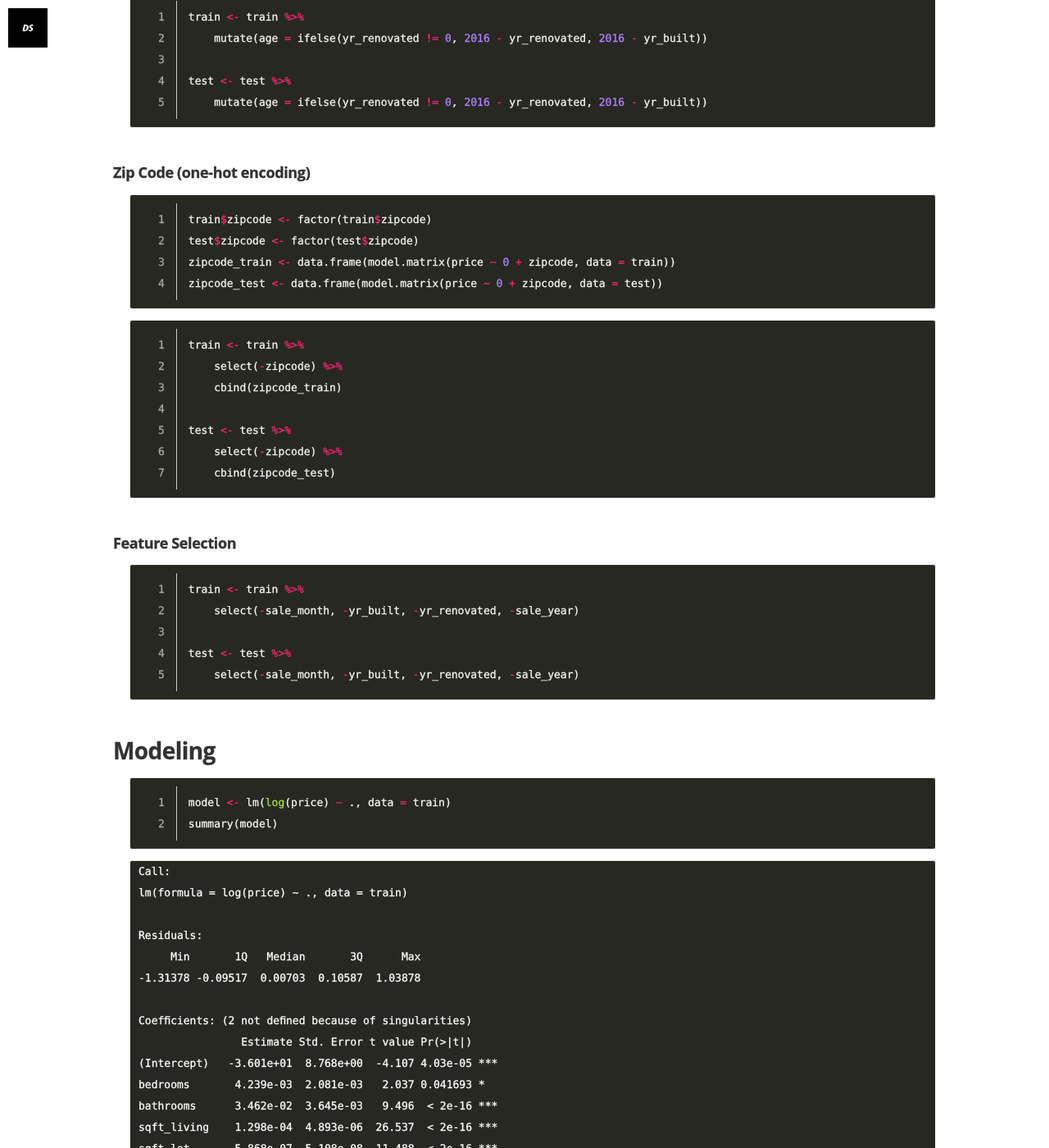
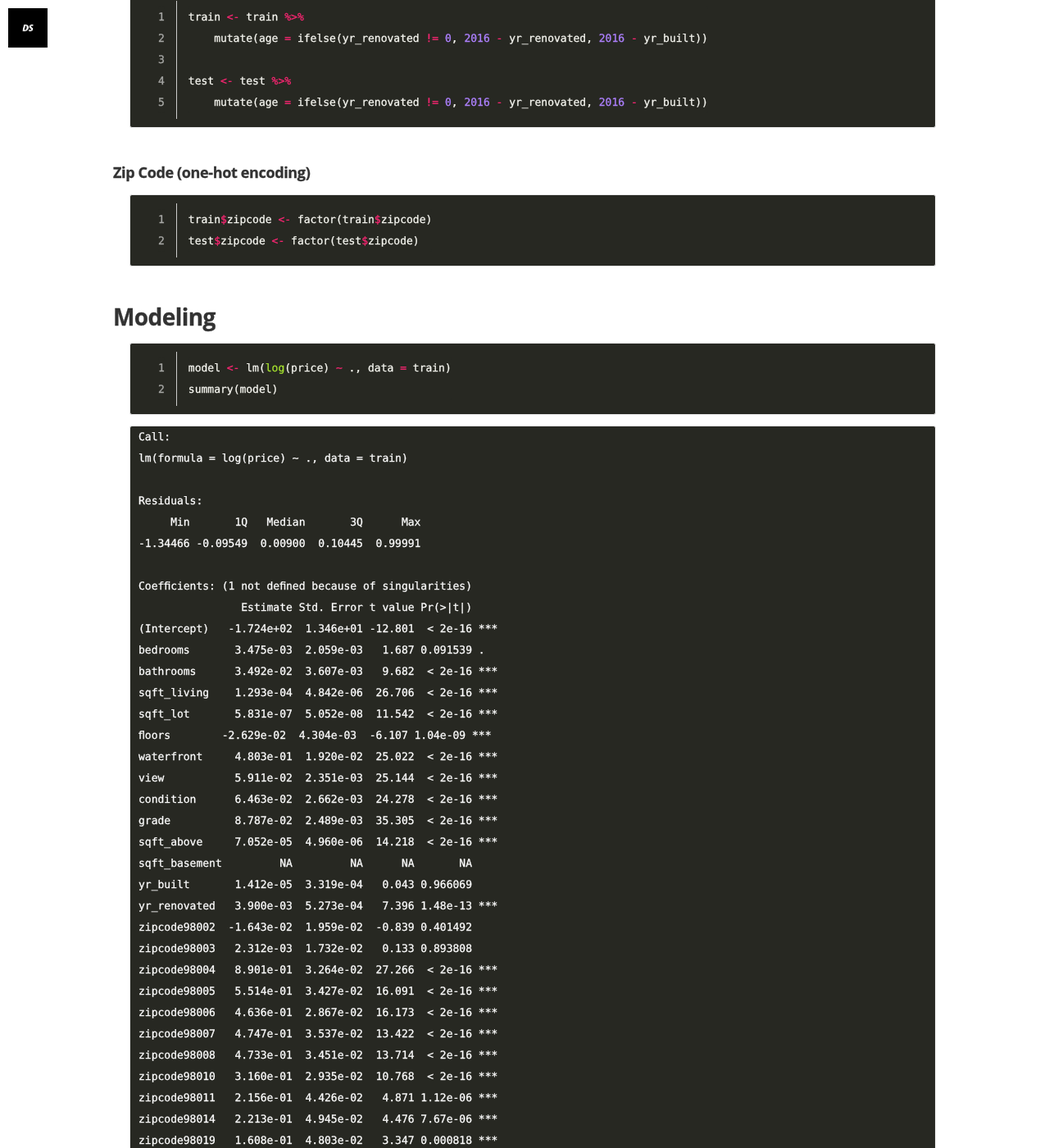
Before and after one commit to otzslayer/deprecated-blog, a Jekyll site: the page built from _posts/machine_learning/2017-01-20-king-county.md, in a window 1280 px wide and 1400 px high, scrolled down 19154 px. Shown: the whole window at 82% size. Built offline with Jekyll 4.4.1, drawn with Linux system fonts in a browser that asks for light colours; nearby versions of some CDN libraries; some web fonts are replaced; library files that are not in the unit come from our copies; formulas are drawn with MathJax 3; some of the changed text lies outside the part shown.

Commit message:
Post Modified 170206

```diff
--- a/_posts/machine_learning/2017-01-20-king-county.md
+++ b/_posts/machine_learning/2017-01-20-king-county.md
@@ -1,7 +1,7 @@
 ---
 title: "House Sales in King County, USA"
 author: "Jaeyoon Han"
-date: "2017-01-20"
+date: "2017-02-06"
 output: html_document
 layout: post
 image: /assets/article_images/2017-01-20-king-county/title.jpg
@@ -76,7 +76,7 @@ ggmap(kingCounty) +
     scale_alpha(range = c(0.2, 0.4), guide = FALSE)
 {% endhighlight %}
 
-<img src="/assets/article_images/2017-01-20-king-county/unnamed-chunk-422-1.png" title="plot of chunk unnamed-chunk-422" alt="plot of chunk unnamed-chunk-422" width="1008" style="display: block; margin: auto;" />
+<img src="/assets/article_images/2017-01-20-king-county/unnamed-chunk-4-1.png" title="plot of chunk unnamed-chunk-4" alt="plot of chunk unnamed-chunk-4" width="1008" style="display: block; margin: auto;" />
 
 - 대부분의 데이터가 시애틀 지역을 기반에 두고 있으며, 외곽의 버클리나 스노퀄미 등의 지역의 데이터도 포함되어 있다.
 
@@ -170,7 +170,7 @@ ggmap(kingCounty) +
     scale_color_gradient(low = "green", high = "red")
 {% endhighlight %}
 
-<img src="/assets/article_images/2017-01-20-king-county/unnamed-chunk-426-1.png" title="plot of chunk unnamed-chunk-426" alt="plot of chunk unnamed-chunk-426" width="1008" style="display: block; margin: auto;" />
+<img src="/assets/article_images/2017-01-20-king-county/unnamed-chunk-8-1.png" title="plot of chunk unnamed-chunk-8" alt="plot of chunk unnamed-chunk-8" width="1008" style="display: block; margin: auto;" />
 
 - `price`를 로그화하여 시각화한 결과로, 남부(`lat < 47.5`)보다 북부(`lat >= 47.5`) 쪽의 가격이 더 높음을 알 수 있다.
 - 그 중에서도 해변가에 인접한 곳의 가격이 더 높다.
@@ -183,7 +183,7 @@ cor_House <- cor(House[, -1])
 corrplot(cor_House, order = "hclust")
 {% endhighlight %}
 
-<img src="/assets/article_images/2017-01-20-king-county/unnamed-chunk-427-1.png" title="plot of chunk unnamed-chunk-427" alt="plot of chunk unnamed-chunk-427" width="1008" style="display: block; margin: auto;" />
+<img src="/assets/article_images/2017-01-20-king-county/unnamed-chunk-9-1.png" title="plot of chunk unnamed-chunk-9" alt="plot of chunk unnamed-chunk-9" width="1008" style="display: block; margin: auto;" />
 
 #### Boxplots
 
@@ -206,7 +206,7 @@ train %>%
     )
 {% endhighlight %}
 
-<img src="/assets/article_images/2017-01-20-king-county/unnamed-chunk-428-1.png" title="plot of chunk unnamed-chunk-428" alt="plot of chunk unnamed-chunk-428" width="1008" style="display: block; margin: auto;" />
+<img src="/assets/article_images/2017-01-20-king-county/unnamed-chunk-10-1.png" title="plot of chunk unnamed-chunk-10" alt="plot of chunk unnamed-chunk-10" width="1008" style="display: block; margin: auto;" />
 
 - `grade`가 한 단계 높아질 때마다 가격이 기하급수적으로 증가하는 것으로 보인다. 확인을 위해서 `log(price)`에 대해서 박스플롯을 그려본다.
 
@@ -227,7 +227,7 @@ train %>%
     )
 {% endhighlight %}
 
-<img src="/assets/article_images/2017-01-20-king-county/unnamed-chunk-429-1.png" title="plot of chunk unnamed-chunk-429" alt="plot of chunk unnamed-chunk-429" width="1008" style="display: block; margin: auto;" />
+<img src="/assets/article_images/2017-01-20-king-county/unnamed-chunk-11-1.png" title="plot of chunk unnamed-chunk-11" alt="plot of chunk unnamed-chunk-11" width="1008" style="display: block; margin: auto;" />
 
 ###### Year Build - Price
 
@@ -240,7 +240,7 @@ train %>%
     geom_boxplot()
 {% endhighlight %}
 
-<img src="/assets/article_images/2017-01-20-king-county/unnamed-chunk-430-1.png" title="plot of chunk unnamed-chunk-430" alt="plot of chunk unnamed-chunk-430" width="1008" style="display: block; margin: auto;" />
+<img src="/assets/article_images/2017-01-20-king-county/unnamed-chunk-12-1.png" title="plot of chunk unnamed-chunk-12" alt="plot of chunk unnamed-chunk-12" width="1008" style="display: block; margin: auto;" />
 
 - 건물이 지어진 연대와 가격 사이에는 큰 인사이트를 얻기 힘들어 보인다.
 
@@ -256,7 +256,7 @@ train %>%
     geom_boxplot()
 {% endhighlight %}
 
-<img src="/assets/article_images/2017-01-20-king-county/unnamed-chunk-431-1.png" title="plot of chunk unnamed-chunk-431" alt="plot of chunk unnamed-chunk-431" width="1008" style="display: block; margin: auto;" />
+<img src="/assets/article_images/2017-01-20-king-county/unnamed-chunk-13-1.png" title="plot of chunk unnamed-chunk-13" alt="plot of chunk unnamed-chunk-13" width="1008" style="display: block; margin: auto;" />
 
 - 집을 개조한 경우, 최근에 개조할 수록 가격이 조금이라도 증가하는 경향을 보인다.
 
@@ -270,7 +270,7 @@ train %>%
     geom_boxplot()
 {% endhighlight %}
 
-<img src="/assets/article_images/2017-01-20-king-county/unnamed-chunk-432-1.png" title="plot of chunk unnamed-chunk-432" alt="plot of chunk unnamed-chunk-432" width="1008" style="display: block; margin: auto;" />
+<img src="/assets/article_images/2017-01-20-king-county/unnamed-chunk-14-1.png" title="plot of chunk unnamed-chunk-14" alt="plot of chunk unnamed-chunk-14" width="1008" style="display: block; margin: auto;" />
 
 - 개조한 집의 가격이 대체로 비싸게 책정됨을 알 수 있다.
 
@@ -284,7 +284,7 @@ train %>%
     geom_boxplot()
 {% endhighlight %}
 
-<img src="/assets/article_images/2017-01-20-king-county/unnamed-chunk-433-1.png" title="plot of chunk unnamed-chunk-433" alt="plot of chunk unnamed-chunk-433" width="1008" style="display: block; margin: auto;" />
+<img src="/assets/article_images/2017-01-20-king-county/unnamed-chunk-15-1.png" title="plot of chunk unnamed-chunk-15" alt="plot of chunk unnamed-chunk-15" width="1008" style="display: block; margin: auto;" />
 
 
 {% highlight r linenos %}
@@ -294,7 +294,7 @@ train %>%
     geom_boxplot()
 {% endhighlight %}
 
-<img src="/assets/article_images/2017-01-20-king-county/unnamed-chunk-434-1.png" title="plot of chunk unnamed-chunk-434" alt="plot of chunk unnamed-chunk-434" width="1008" style="display: block; margin: auto;" />
+<img src="/assets/article_images/2017-01-20-king-county/unnamed-chunk-16-1.png" title="plot of chunk unnamed-chunk-16" alt="plot of chunk unnamed-chunk-16" width="1008" style="display: block; margin: auto;" />
 
 - 두 변수 모두 가격에 영향을 미치는 것으로 보이진 않는다.
 
@@ -308,7 +308,7 @@ train %>%
     geom_boxplot()
 {% endhighlight %}
 
-<img src="/assets/article_images/2017-01-20-king-county/unnamed-chunk-435-1.png" title="plot of chunk unnamed-chunk-435" alt="plot of chunk unnamed-chunk-435" width="1008" style="display: block; margin: auto;" />
+<img src="/assets/article_images/2017-01-20-king-county/unnamed-chunk-17-1.png" title="plot of chunk unnamed-chunk-17" alt="plot of chunk unnamed-chunk-17" width="1008" style="display: block; margin: auto;" />
 
 - `log(price)`와 `bathrooms`는 유사 선형관계를 가진다.
 
@@ -321,7 +321,7 @@ train %>%
     geom_line() + geom_point(shape = 21)
 {% endhighlight %}
 
-<img src="/assets/article_images/2017-01-20-king-county/unnamed-chunk-436-1.png" title="plot of chunk unnamed-chunk-436" alt="plot of chunk unnamed-chunk-436" width="1008" style="display: block; margin: auto;" />
+<img src="/assets/article_images/2017-01-20-king-county/unnamed-chunk-18-1.png" title="plot of chunk unnamed-chunk-18" alt="plot of chunk unnamed-chunk-18" width="1008" style="display: block; margin: auto;" />
 
 
 {% highlight r linenos %}
@@ -330,7 +330,7 @@ train %>%
     geom_line() + geom_point(shape = 21)
 {% endhighlight %}
 
-<img src="/assets/article_images/2017-01-20-king-county/unnamed-chunk-437-1.png" title="plot of chunk unnamed-chunk-437" alt="plot of chunk unnamed-chunk-437" width="1008" style="display: block; margin: auto;" />
+<img src="/assets/article_images/2017-01-20-king-county/unnamed-chunk-19-1.png" title="plot of chunk unnamed-chunk-19" alt="plot of chunk unnamed-chunk-19" width="1008" style="display: block; margin: auto;" />
 
 - 위도와 경도 모두 특정 영역에서 높은 가격대가 형성이 되어 있다. 변수를 새로 생성해서 영역을 분리하는 것이 도움이 될 것으로 보인다.
     - Latitude : ~47.5 / 47.5 ~ 47.6 / 47.6 ~
@@ -363,7 +363,7 @@ train %>%
     geom_boxplot()
 {% endhighlight %}
 
-<img src="/assets/article_images/2017-01-20-king-county/unnamed-chunk-439-1.png" title="plot of chunk unnamed-chunk-439" alt="plot of chunk unnamed-chunk-439" width="1008" style="display: block; margin: auto;" />
+<img src="/assets/article_images/2017-01-20-king-county/unnamed-chunk-21-1.png" title="plot of chunk unnamed-chunk-21" alt="plot of chunk unnamed-chunk-21" width="1008" style="display: block; margin: auto;" />
 
 - **one-hot encoding** 으로 데이터를 확장하는 것을 고려하자.
 
@@ -414,30 +414,6 @@ test <- test %>%
 {% highlight r linenos %}
 train$zipcode <- factor(train$zipcode)
 test$zipcode <- factor(test$zipcode)
-zipcode_train <- data.frame(model.matrix(price ~ 0 + zipcode, data = train))
-zipcode_test <- data.frame(model.matrix(price ~ 0 + zipcode, data = test))
-{% endhighlight %}
-
-
-{% highlight r linenos %}
-train <- train %>%
-    select(-zipcode) %>%
-    cbind(zipcode_train)
-
-test <- test %>%
-    select(-zipcode) %>%
-    cbind(zipcode_test)
-{% endhighlight %}
-
-###### Feature Selection
-
-
-{% highlight r linenos %}
-train <- train %>%
-    select(-sale_month, -yr_built, -yr_renovated, -sale_year)
-
-test <- test %>%
-    select(-sale_month, -yr_built, -yr_renovated, -sale_year)
 {% endhighlight %}
 
 ### Modeling
@@ -457,106 +433,109 @@ lm(formula = log(price) ~ ., data = train)
 
 Residuals:
      Min       1Q   Median       3Q      Max
--1.31378 -0.09517  0.00703  0.10587  1.03878
+-1.34466 -0.09549  0.00900  0.10445  0.99991
 
-Coefficients: (2 not defined because of singularities)
+Coefficients: (1 not defined because of singularities)
                 Estimate Std. Error t value Pr(>|t|)
-(Intercept)   -3.601e+01  8.768e+00  -4.107 4.03e-05 ***
-bedrooms       4.239e-03  2.081e-03   2.037 0.041693 *
-bathrooms      3.462e-02  3.645e-03   9.496  < 2e-16 ***
-sqft_living    1.298e-04  4.893e-06  26.537  < 2e-16 ***
-sqft_lot       5.868e-07  5.108e-08  11.488  < 2e-16 ***
-floors        -2.920e-02  4.340e-03  -6.728 1.78e-11 ***
-waterfront     4.725e-01  1.939e-02  24.373  < 2e-16 ***
-view           5.974e-02  2.376e-03  25.144  < 2e-16 ***
-condition      6.171e-02  2.686e-03  22.978  < 2e-16 ***
-grade          8.768e-02  2.515e-03  34.859  < 2e-16 ***
-sqft_above     6.999e-05  5.013e-06  13.961  < 2e-16 ***
+(Intercept)   -1.724e+02  1.346e+01 -12.801  < 2e-16 ***
+bedrooms       3.475e-03  2.059e-03   1.687 0.091539 .
+bathrooms      3.492e-02  3.607e-03   9.682  < 2e-16 ***
+sqft_living    1.293e-04  4.842e-06  26.706  < 2e-16 ***
+sqft_lot       5.831e-07  5.052e-08  11.542  < 2e-16 ***
+floors        -2.629e-02  4.304e-03  -6.107 1.04e-09 ***
+waterfront     4.803e-01  1.920e-02  25.022  < 2e-16 ***
+view           5.911e-02  2.351e-03  25.144  < 2e-16 ***
+condition      6.463e-02  2.662e-03  24.278  < 2e-16 ***
+grade          8.787e-02  2.489e-03  35.305  < 2e-16 ***
+sqft_above     7.052e-05  4.960e-06  14.218  < 2e-16 ***
 sqft_basement         NA         NA      NA       NA
-long          -2.753e-01  6.418e-02  -4.289 1.80e-05 ***
-sqft_living15  8.800e-05  3.976e-06  22.134  < 2e-16 ***
-sqft_lot15     2.062e-07  8.077e-08   2.553 0.010704 *
-lat1           2.958e-01  9.253e-02   3.197 0.001391 **
-lat2           2.982e-01  9.247e-02   3.225 0.001262 **
-lat3           2.985e-01  9.241e-02   3.231 0.001238 **
-isRenovated    1.015e-01  8.029e-03  12.639  < 2e-16 ***
-age            1.292e-04  9.020e-05   1.432 0.152121
-zipcode98001  -6.000e-01  3.607e-02 -16.634  < 2e-16 ***
-zipcode98002  -6.126e-01  3.846e-02 -15.930  < 2e-16 ***
-zipcode98003  -5.942e-01  3.584e-02 -16.581  < 2e-16 ***
-zipcode98004   2.902e-01  2.229e-02  13.020  < 2e-16 ***
-zipcode98005  -4.894e-02  2.667e-02  -1.835 0.066498 .
-zipcode98006  -1.380e-01  2.789e-02  -4.947 7.62e-07 ***
-zipcode98007  -1.268e-01  2.828e-02  -4.482 7.46e-06 ***
-zipcode98008  -1.279e-01  2.639e-02  -4.847 1.27e-06 ***
-zipcode98010  -2.817e-01  4.484e-02  -6.283 3.40e-10 ***
-zipcode98011  -3.903e-01  2.660e-02 -14.673  < 2e-16 ***
-zipcode98014  -3.849e-01  4.268e-02  -9.017  < 2e-16 ***
-zipcode98019  -4.412e-01  3.629e-02 -12.157  < 2e-16 ***
-zipcode98022  -4.476e-01  4.886e-02  -9.162  < 2e-16 ***
-zipcode98023  -6.604e-01  3.543e-02 -18.638  < 2e-16 ***
-zipcode98024  -2.707e-01  4.497e-02  -6.019 1.80e-09 ***
-zipcode98027  -1.907e-01  3.268e-02  -5.836 5.45e-09 ***
-zipcode98028  -4.286e-01  2.351e-02 -18.230  < 2e-16 ***
-zipcode98029  -1.172e-01  3.455e-02  -3.394 0.000691 ***
-zipcode98030  -5.375e-01  3.506e-02 -15.332  < 2e-16 ***
-zipcode98031  -5.322e-01  3.289e-02 -16.180  < 2e-16 ***
-zipcode98032  -6.489e-01  3.645e-02 -17.805  < 2e-16 ***
-zipcode98033  -3.920e-02  2.198e-02  -1.784 0.074466 .
-zipcode98034  -2.973e-01  2.154e-02 -13.803  < 2e-16 ***
-zipcode98038  -3.803e-01  3.779e-02 -10.065  < 2e-16 ***
-zipcode98039   4.061e-01  3.498e-02  11.612  < 2e-16 ***
-zipcode98040   7.559e-02  2.678e-02   2.823 0.004770 **
-zipcode98042  -5.138e-01  3.532e-02 -14.550  < 2e-16 ***
-zipcode98045  -1.860e-01  4.867e-02  -3.822 0.000133 ***
-zipcode98052  -1.631e-01  2.438e-02  -6.689 2.33e-11 ***
-zipcode98053  -1.842e-01  2.988e-02  -6.166 7.20e-10 ***
-zipcode98055  -4.753e-01  3.046e-02 -15.607  < 2e-16 ***
-zipcode98056  -4.058e-01  2.782e-02 -14.587  < 2e-16 ***
-zipcode98058  -4.522e-01  3.126e-02 -14.464  < 2e-16 ***
-zipcode98059  -3.239e-01  2.961e-02 -10.936  < 2e-16 ***
-zipcode98065  -2.789e-01  4.200e-02  -6.641 3.22e-11 ***
-zipcode98070  -3.861e-01  3.497e-02 -11.040  < 2e-16 ***
-zipcode98072  -3.363e-01  2.770e-02 -12.139  < 2e-16 ***
-zipcode98074  -2.122e-01  2.839e-02  -7.474 8.22e-14 ***
-zipcode98075  -1.885e-01  3.323e-02  -5.671 1.45e-08 ***
-zipcode98077  -3.683e-01  3.179e-02 -11.587  < 2e-16 ***
-zipcode98092  -5.333e-01  3.842e-02 -13.883  < 2e-16 ***
-zipcode98102   1.006e-01  2.585e-02   3.893 9.96e-05 ***
-zipcode98103  -5.077e-02  1.660e-02  -3.058 0.002234 **
-zipcode98105   9.266e-02  2.092e-02   4.428 9.56e-06 ***
-zipcode98106  -4.839e-01  2.438e-02 -19.850  < 2e-16 ***
-zipcode98107  -3.155e-02  1.918e-02  -1.645 0.099985 .
-zipcode98108  -4.570e-01  2.662e-02 -17.165  < 2e-16 ***
-zipcode98109   1.570e-01  2.457e-02   6.389 1.72e-10 ***
-zipcode98112   2.188e-01  2.018e-02  10.842  < 2e-16 ***
-zipcode98115  -3.856e-02  1.737e-02  -2.220 0.026423 *
-zipcode98116  -6.890e-02  2.351e-02  -2.930 0.003390 **
-zipcode98117  -6.495e-02  1.655e-02  -3.925 8.69e-05 ***
-zipcode98118  -3.400e-01  2.436e-02 -13.953  < 2e-16 ***
-zipcode98119   1.261e-01  2.104e-02   5.992 2.12e-09 ***
-zipcode98122  -3.012e-02  1.954e-02  -1.542 0.123165
-zipcode98125  -2.859e-01  1.938e-02 -14.751  < 2e-16 ***
-zipcode98126  -2.750e-01  2.410e-02 -11.411  < 2e-16 ***
-zipcode98133  -4.204e-01  1.872e-02 -22.454  < 2e-16 ***
-zipcode98136  -1.395e-01  2.541e-02  -5.490 4.08e-08 ***
-zipcode98144  -1.511e-01  2.383e-02  -6.341 2.34e-10 ***
-zipcode98146  -4.886e-01  2.573e-02 -18.993  < 2e-16 ***
-zipcode98148  -4.721e-01  4.026e-02 -11.726  < 2e-16 ***
-zipcode98155  -4.440e-01  2.056e-02 -21.597  < 2e-16 ***
-zipcode98166  -3.706e-01  2.901e-02 -12.774  < 2e-16 ***
-zipcode98168  -6.190e-01  2.734e-02 -22.639  < 2e-16 ***
-zipcode98177  -2.873e-01  2.077e-02 -13.834  < 2e-16 ***
-zipcode98178  -5.618e-01  2.777e-02 -20.234  < 2e-16 ***
-zipcode98188  -5.332e-01  3.250e-02 -16.406  < 2e-16 ***
-zipcode98198  -5.906e-01  3.155e-02 -18.720  < 2e-16 ***
-zipcode98199          NA         NA      NA       NA
+yr_built       1.412e-05  3.319e-04   0.043 0.966069
+yr_renovated   3.900e-03  5.273e-04   7.396 1.48e-13 ***
+zipcode98002  -1.643e-02  1.959e-02  -0.839 0.401492
+zipcode98003   2.312e-03  1.732e-02   0.133 0.893808
+zipcode98004   8.901e-01  3.264e-02  27.266  < 2e-16 ***
+zipcode98005   5.514e-01  3.427e-02  16.091  < 2e-16 ***
+zipcode98006   4.636e-01  2.867e-02  16.173  < 2e-16 ***
+zipcode98007   4.747e-01  3.537e-02  13.422  < 2e-16 ***
+zipcode98008   4.733e-01  3.451e-02  13.714  < 2e-16 ***
+zipcode98010   3.160e-01  2.935e-02  10.768  < 2e-16 ***
+zipcode98011   2.156e-01  4.426e-02   4.871 1.12e-06 ***
+zipcode98014   2.213e-01  4.945e-02   4.476 7.67e-06 ***
+zipcode98019   1.608e-01  4.803e-02   3.347 0.000818 ***
+zipcode98022   1.466e-01  2.632e-02   5.570 2.59e-08 ***
+zipcode98023  -6.187e-02  1.647e-02  -3.755 0.000174 ***
+zipcode98024   3.271e-01  4.332e-02   7.552 4.52e-14 ***
+zipcode98027   4.123e-01  2.915e-02  14.143  < 2e-16 ***
+zipcode98028   1.791e-01  4.291e-02   4.175 3.00e-05 ***
+zipcode98029   4.862e-01  3.361e-02  14.466  < 2e-16 ***
+zipcode98030   5.803e-02  1.987e-02   2.920 0.003506 **
+zipcode98031   6.711e-02  2.010e-02   3.338 0.000845 ***
+zipcode98032  -5.169e-02  2.409e-02  -2.146 0.031880 *
+zipcode98033   5.632e-01  3.741e-02  15.053  < 2e-16 ***
+zipcode98034   3.090e-01  3.971e-02   7.780 7.72e-15 ***
+zipcode98038   2.167e-01  2.205e-02   9.829  < 2e-16 ***
+zipcode98039   1.016e+00  4.378e-02  23.207  < 2e-16 ***
+zipcode98040   6.770e-01  2.881e-02  23.495  < 2e-16 ***
+zipcode98042   8.254e-02  1.863e-02   4.430 9.48e-06 ***
+zipcode98045   4.201e-01  4.097e-02  10.255  < 2e-16 ***
+zipcode98052   4.434e-01  3.821e-02  11.606  < 2e-16 ***
+zipcode98053   4.215e-01  4.088e-02  10.312  < 2e-16 ***
+zipcode98055   1.231e-01  2.272e-02   5.419 6.09e-08 ***
+zipcode98056   1.924e-01  2.462e-02   7.814 5.90e-15 ***
+zipcode98058   1.456e-01  2.153e-02   6.762 1.41e-11 ***
+zipcode98059   2.764e-01  2.401e-02  11.511  < 2e-16 ***
+zipcode98065   3.206e-01  3.819e-02   8.396  < 2e-16 ***
+zipcode98070   2.187e-01  2.839e-02   7.704 1.41e-14 ***
+zipcode98072   2.680e-01  4.418e-02   6.066 1.35e-09 ***
+zipcode98074   3.914e-01  3.681e-02  10.635  < 2e-16 ***
+zipcode98075   4.124e-01  3.445e-02  11.972  < 2e-16 ***
+zipcode98077   2.386e-01  4.607e-02   5.179 2.26e-07 ***
+zipcode98092   6.066e-02  1.763e-02   3.441 0.000581 ***
+zipcode98102   7.040e-01  3.863e-02  18.224  < 2e-16 ***
+zipcode98103   5.535e-01  3.617e-02  15.301  < 2e-16 ***
+zipcode98105   6.903e-01  3.723e-02  18.543  < 2e-16 ***
+zipcode98106   1.161e-01  2.628e-02   4.417 1.01e-05 ***
+zipcode98107   5.679e-01  3.732e-02  15.218  < 2e-16 ***
+zipcode98108   1.462e-01  2.892e-02   5.056 4.32e-07 ***
+zipcode98109   7.571e-01  3.829e-02  19.771  < 2e-16 ***
+zipcode98112   8.180e-01  3.461e-02  23.633  < 2e-16 ***
+zipcode98115   5.640e-01  3.664e-02  15.390  < 2e-16 ***
+zipcode98116   5.312e-01  2.933e-02  18.113  < 2e-16 ***
+zipcode98117   5.383e-01  3.711e-02  14.505  < 2e-16 ***
+zipcode98118   2.564e-01  2.593e-02   9.887  < 2e-16 ***
+zipcode98119   7.252e-01  3.653e-02  19.851  < 2e-16 ***
+zipcode98122   5.698e-01  3.299e-02  17.272  < 2e-16 ***
+zipcode98125   3.183e-01  3.934e-02   8.090 6.40e-16 ***
+zipcode98126   3.278e-01  2.717e-02  12.066  < 2e-16 ***
+zipcode98133   1.829e-01  4.042e-02   4.524 6.12e-06 ***
+zipcode98136   4.607e-01  2.806e-02  16.415  < 2e-16 ***
+zipcode98144   4.454e-01  2.947e-02  15.114  < 2e-16 ***
+zipcode98146   1.132e-01  2.426e-02   4.664 3.12e-06 ***
+zipcode98148   1.338e-01  3.442e-02   3.887 0.000102 ***
+zipcode98155   1.588e-01  4.197e-02   3.783 0.000155 ***
+zipcode98166   2.300e-01  2.291e-02  10.040  < 2e-16 ***
+zipcode98168  -1.569e-02  2.371e-02  -0.662 0.508155
+zipcode98177   3.189e-01  4.201e-02   7.591 3.36e-14 ***
+zipcode98178   3.922e-02  2.445e-02   1.604 0.108728
+zipcode98188   6.366e-02  2.540e-02   2.507 0.012197 *
+zipcode98198   6.464e-03  1.910e-02   0.338 0.734994
+zipcode98199   6.004e-01  3.569e-02  16.821  < 2e-16 ***
+long          -2.737e-01  6.348e-02  -4.312 1.63e-05 ***
+sqft_living15  8.920e-05  3.933e-06  22.679  < 2e-16 ***
+sqft_lot15     1.997e-07  7.990e-08   2.500 0.012442 *
+sale_year      6.783e-02  5.156e-03  13.156  < 2e-16 ***
+sale_month     3.004e-03  7.699e-04   3.902 9.58e-05 ***
+lat1           2.801e-01  9.154e-02   3.060 0.002215 **
+lat2           2.825e-01  9.148e-02   3.088 0.002016 **
+lat3           2.829e-01  9.142e-02   3.094 0.001978 **
+isRenovated   -7.677e+00  1.046e+00  -7.339 2.26e-13 ***
+age            2.176e-04  3.375e-04   0.645 0.518993
 ---
 Signif. codes:  0 '***' 0.001 '**' 0.01 '*' 0.05 '.' 0.1 ' ' 1
 
-Residual standard error: 0.1852 on 15041 degrees of freedom
-Multiple R-squared:  0.8771,	Adjusted R-squared:  0.8764
-F-statistic:  1234 on 87 and 15041 DF,  p-value: < 2.2e-16
+Residual standard error: 0.1832 on 15037 degrees of freedom
+Multiple R-squared:  0.8798,	Adjusted R-squared:  0.8791
+F-statistic:  1210 on 91 and 15037 DF,  p-value: < 2.2e-16
 {% endhighlight %}
 
 ###### Evaluation Metric: RMSLE
```
Also changed, not shown: other parts of _posts/machine_learning/2017-01-20-king-county.md (+2 -2 lines), _Rmd/2017-01-20-king-county.Rmd (+0 -12 lines), 3 other files.
